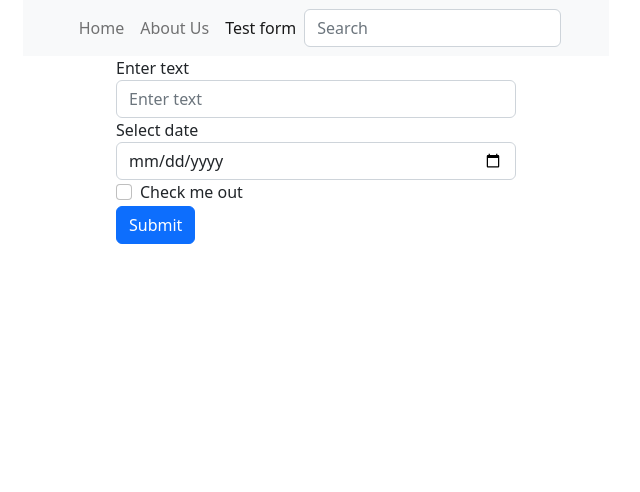
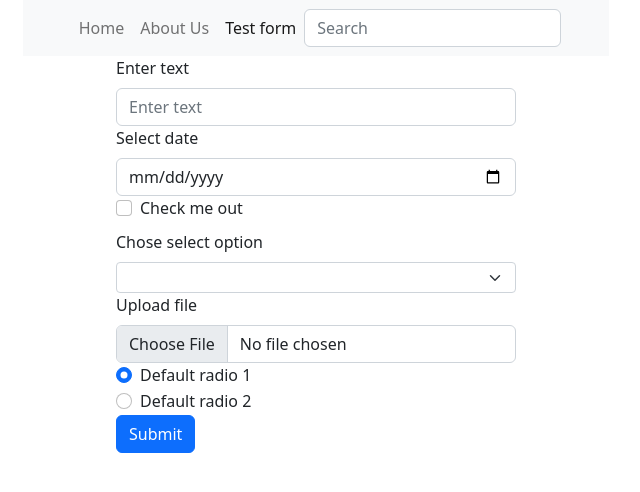
Before and after one commit to HKudria/reactCourse, a React (Vite) app: page /form in a window 1280 px wide. Shown: the top 492 px of the page, without its empty margins (324-964 px from the left). Built offline with nearby package versions, Linux system fonts and the light colour scheme.

Commit message:
feat: make form validation

```diff
--- a/src/components/Form/Form.module.css
+++ b/src/components/Form/Form.module.css
@@ -2,6 +2,7 @@
     display: flex;
     justify-content: center;
     align-items: center;
+    flex-direction: column;
 }
 
 .form {
--- a/src/components/Form/Form.tsx
+++ b/src/components/Form/Form.tsx
@@ -7,17 +7,18 @@ interface FormStateInterface {
     select: string,
     checkbox: boolean,
     switcher: string,
-    file: string
-    error?: FormError
+    isSubmit: boolean,
+    file: React.RefObject<HTMLInputElement>
+    error: FormError
 }
 
 interface FormError {
-    text: string,
-    date: string,
-    select: string,
-    checkbox: boolean,
-    switcher: string,
-    file: string
+    text?: string,
+    date?: string,
+    select?: string,
+    checkbox?: string,
+    switcher?: string,
+    file?: string
 }
 
 export default class Form extends React.Component {
@@ -26,8 +27,10 @@ export default class Form extends React.Component {
         date: '',
         select: '',
         checkbox: false,
-        switcher: '',
-        file: ''
+        isSubmit: false,
+        switcher: 'radio1',
+        file: React.createRef(),
+        error: {}
     };
 
     onChangeText = (event: ChangeEvent<HTMLInputElement>) => {
@@ -38,40 +41,113 @@ export default class Form extends React.Component {
         this.setState({...this.state, date: event.target.value})
     };
 
-    // onChangeSelect = (event: ChangeEvent<HTMLInputElement>) => {
-    //     this.setState({...this.state, select: event.target.value})
-    // };
+    onChangeSelect = (event: ChangeEvent<HTMLSelectElement>) => {
+        this.setState({...this.state, select: event.target.value})
+    };
 
     onChangeCheckbox = () => {
         this.setState({...this.state, checkbox: !this.state.checkbox})
     };
 
-    // onChangeSwitcher = (event: ChangeEvent<HTMLInputElement>) => {
-    //     this.setState({...this.state, select: event.target.value})
-    // };
-    //
-    // onChangeFile = (event: ChangeEvent<HTMLInputElement>) => {
-    //     this.setState({...this.state, select: event.target.value})
-    // };
+    onChangeSwitcher = (event: ChangeEvent<HTMLInputElement>) => {
+        this.setState({...this.state, switcher: event.target.value})
+    };
+
+    onSubmitForm = (event: React.FormEvent<HTMLFormElement>) => {
+        event.preventDefault()
+        this.setState({...this.state, isSubmit: true, error: this.validateForm()})
+    }
+
+    validateForm = () => {
+        const error: FormError = {}
+        if (this.state.text.length === 0) error.text = 'Fill text';
+        if (this.state.date.length === 0) error.date ='Fill date';
+        if (!this.state.checkbox) error.checkbox ='Check checkbox';
+        if (!this.state.select) error.select ='Select should be selected';
+        if (!this.state.switcher) error.switcher ='Switcher should be chosen';
+        if (this.state.file.current && this.state.file.current.files && this.state.file.current.files.length === 0) error.file ='Fill should be uploaded';
+        if(Object.keys(error).length === 0){
+            return {}
+        } else {
+            return error
+        }
+    }
+
+    showSubmittedValue = () => {
+        if(Object.keys(this.state.error).length === 0){
+            const date = new Date(this.state.date)
+            return (
+                <ul className="list-group">
+                    <li className="list-group-item">Text: {this.state.text}</li>
+                    <li className="list-group-item">Date: {date.toLocaleString()}</li>
+                    <li className="list-group-item">Select: {this.state.select}</li>
+                    <li className="list-group-item">Checkbox: {this.state.checkbox}</li>
+                    <li className="list-group-item">File: {this.state.file.current && this.state.file.current.files && this.state.file.current.files[0].name}</li>
+                    <li className="list-group-item">Switcher: {this.state.switcher}</li>
+                </ul>
+            )
+        }
+        return (<></>)
+    }
 
     render() {
+
         return (
             <div className={s.wrapper}>
-            <form className={s.form}>
+                <form className={s.form} onSubmit={this.onSubmitForm}>
                     <div className="form-group">
-                    <label htmlFor="text">Enter text</label>
-                    <input type="text" className="form-control" id="text" placeholder="Enter text" onChange={this.onChangeText} value={this.state.text}/>
+                        <label htmlFor="text" className="form-label">Enter text</label>
+                        <input type="text" className="form-control" id="text" placeholder="Enter text"
+                               onChange={this.onChangeText} value={this.state.text}/>
+                        {this.state.error.text && <div className="invalid-feedback d-block">{this.state.error.text}</div>}
                     </div>
                     <div className="form-group">
-                    <label htmlFor="date">Select date</label>
-                    <input type="date" className="form-control" id="date" onChange={this.onChangeDate} value={this.state.date}/>
+                        <label htmlFor="date" className="form-label">Select date</label>
+                        <input type="date" className="form-control" id="date" onChange={this.onChangeDate}
+                               value={this.state.date}/>
+                        {this.state.error.date && <div className="invalid-feedback d-block">{this.state.error.date}</div>}
                     </div>
                     <div className="form-check">
-                    <label className="form-check-label" htmlFor="checkbox">Check me out</label>
-                    <input type="checkbox" className="form-check-input" id="checkbox" onChange={this.onChangeCheckbox} checked={this.state.checkbox}/>
+                        <label className="form-label" htmlFor="checkbox">Check me out</label>
+                        <input type="checkbox" className="form-check-input" id="checkbox"
+                               onChange={this.onChangeCheckbox} checked={this.state.checkbox}/>
                     </div>
+                    {this.state.error.checkbox && <div className="invalid-feedback d-block">{this.state.error.checkbox}</div>}
+                    <div className="form-group">
+                        <label className="form-label" htmlFor="select">Chose select option</label><br/>
+                        <select value={this.state.select} id="select" onChange={this.onChangeSelect}
+                                className="form-select form-select-sm">
+                            <option></option>
+                            <option value="grapefruit">Grapefruit</option>
+                            <option value="lime">Lime</option>
+                            <option value="coconut">Coconut</option>
+                            <option value="mango">Mango</option>
+                        </select>
+                        {this.state.error.select && <div className="invalid-feedback d-block">{this.state.error.select}</div>}
+                    </div>
+                    <div className="form-group">
+                        <label className="form-label" htmlFor="file">Upload file</label><br/>
+                        <input type="file" className="form-control" id="file" ref={this.state.file}/>
+                        {this.state.error.file && <div className="invalid-feedback d-block">{this.state.error.file}</div>}
+                    </div>
+                    <div className="form-check">
+                        <input className="form-check-input" type="radio" value="radio1" id="flexRadioDefault1"
+                               onChange={this.onChangeSwitcher} checked={this.state.switcher === 'radio1'}/>
+                        <label className="form-check-label" htmlFor="flexRadioDefault1">
+                            Default radio 1
+                        </label>
+                    </div>
+                    <div className="form-check">
+                        <input className="form-check-input" type="radio" value="radio2" id="flexRadioDefault2"
+                               onChange={this.onChangeSwitcher} checked={this.state.switcher === 'radio2'}/>
+                        <label className="form-check-label" htmlFor="flexRadioDefault2">
+                            Default radio 2
+                        </label>
+                    </div>
+                    {this.state.error.switcher && <div className="invalid-feedback d-block">{this.state.error.switcher}</div>}
                     <button type="submit" className="btn btn-primary">Submit</button>
                 </form>
+                {this.state.isSubmit && this.showSubmittedValue()}
             </div>
         );
     }
```
Lines whose indentation alone changed are shown as unchanged.
